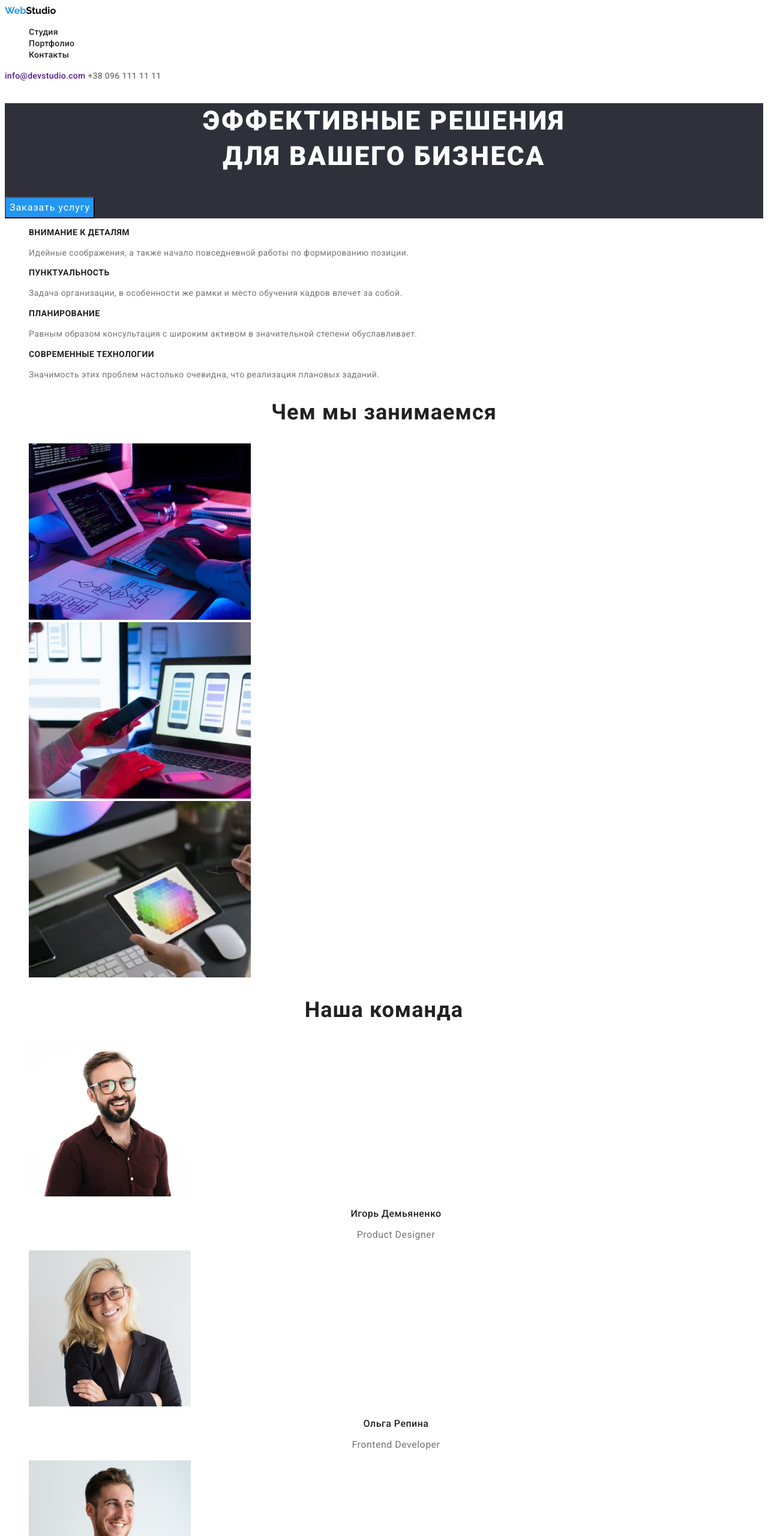
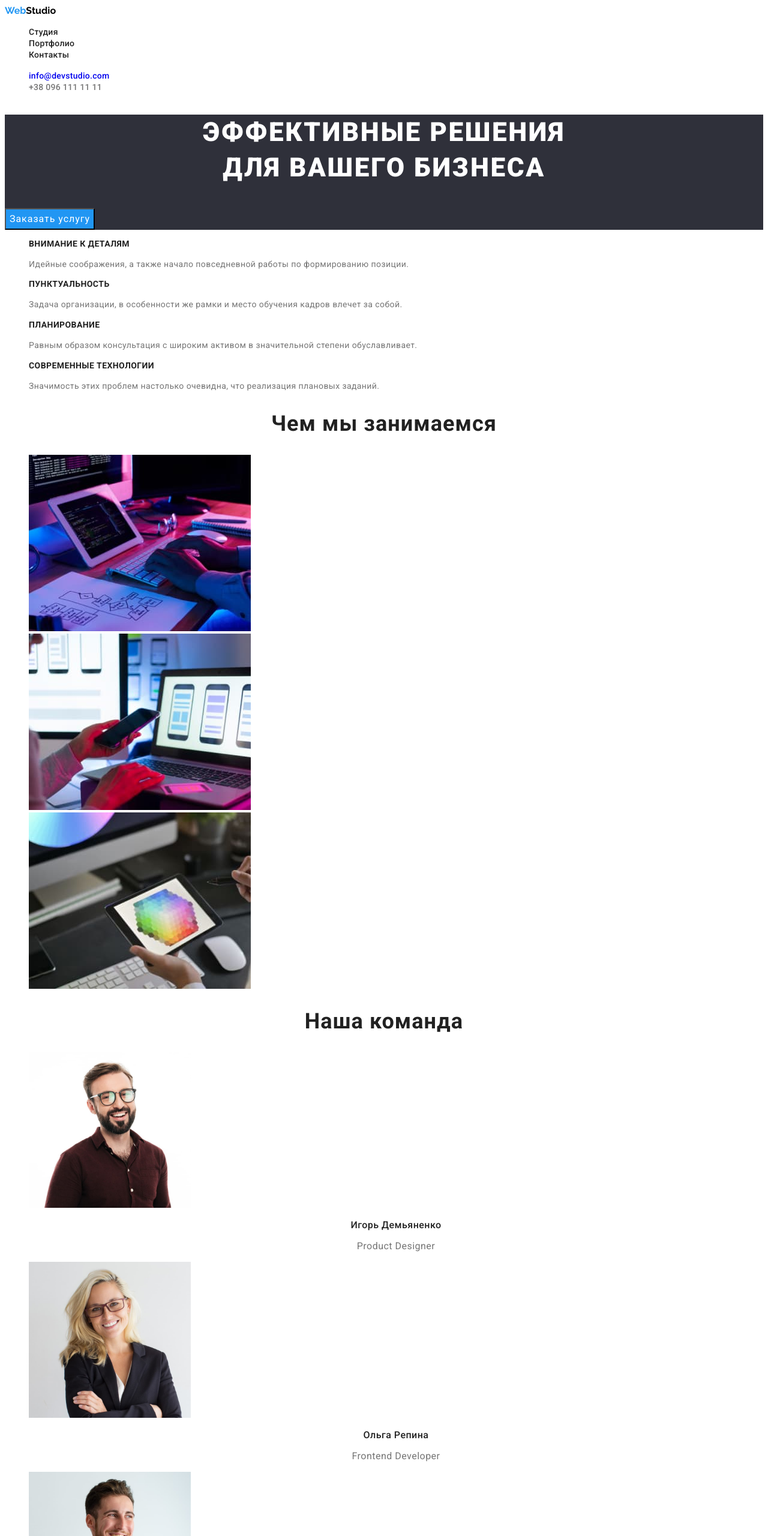
Before and after one commit to MargarytaKim/goit-markup-hw-02, a plain HTML site: page index.html in a window 1280 px wide. Shown: the top 2560 px of the page at 60% size. Drawn offline with Linux system fonts and the light colour scheme.

Commit message:
Make fixes to html file

```diff
--- a/index.html
+++ b/index.html
@@ -30,10 +30,14 @@
                 </li>
             </ul>
         </nav>
-        <div class="header-right">
-            <a href="" class="header-email">info@devstudio.com</a>
-            <a href="tel:+380961111111" class="header-tel">+38 096 111 11 11</a>
-        </div>
+        <ul class="header-right">
+            <li class="header-right-item">
+                <a class="header-email" href="mailto:info@devstudio.com">info@devstudio.com</a>
+            </li>
+            <li class="header-right-item">
+                <a class="header-tel" href="tel:+380961111111">+38 096 111 11 11</a>
+            </li>
+        </ul>
     </header>
         <main class="main">
             <!-- Герой -->
@@ -81,22 +85,22 @@
                 <h2 class="team-title title">Наша команда</h2>
                 <ul class="team-list">
                     <li>
-                        <a href=""> <img src="./images/s3-img-1.jpg" width="270" alt="Фото сотрудника"></a>
+                        <img src="./images/s3-img-1.jpg" width="270" alt="Фото сотрудника">
                         <h3 class="team-name">Игорь Демьяненко</h3>
                         <p class="team-text">Product Designer</p>
                     </li>
                     <li>
-                        <a href=""> <img src="./images/s3-img-2.jpg" width="270" alt="Фото сотрудника"></a>
+                        <img src="./images/s3-img-2.jpg" width="270" alt="Фото сотрудника">
                         <h3 class="team-name">Ольга Репина</h3>
                         <p class="team-text">Frontend Developer</p>
                     </li>
                     <li>
-                        <a href=""> <img src="./images/s3-img-3.jpg" width="270" alt="Фото сотрудника"></a>
+                        <img src="./images/s3-img-3.jpg" width="270" alt="Фото сотрудника">
                         <h3 class="team-name">Николай Тарасов</h3>
                         <p class="team-text">Marketing</p>
                     </li>
                     <li>
-                        <a href=""> <img src="./images/s3-img-4.jpg" width="270" alt="Фото сотрудника"></a>
+                        <img src="./images/s3-img-4.jpg" width="270" alt="Фото сотрудника">
                         <h3 class="team-name">Михаил Ермаков</h3>
                         <p class="team-text">UI Designer</p>
                     </li>
```
Also changed, not shown: portfolio.html (+9 -5 lines).
